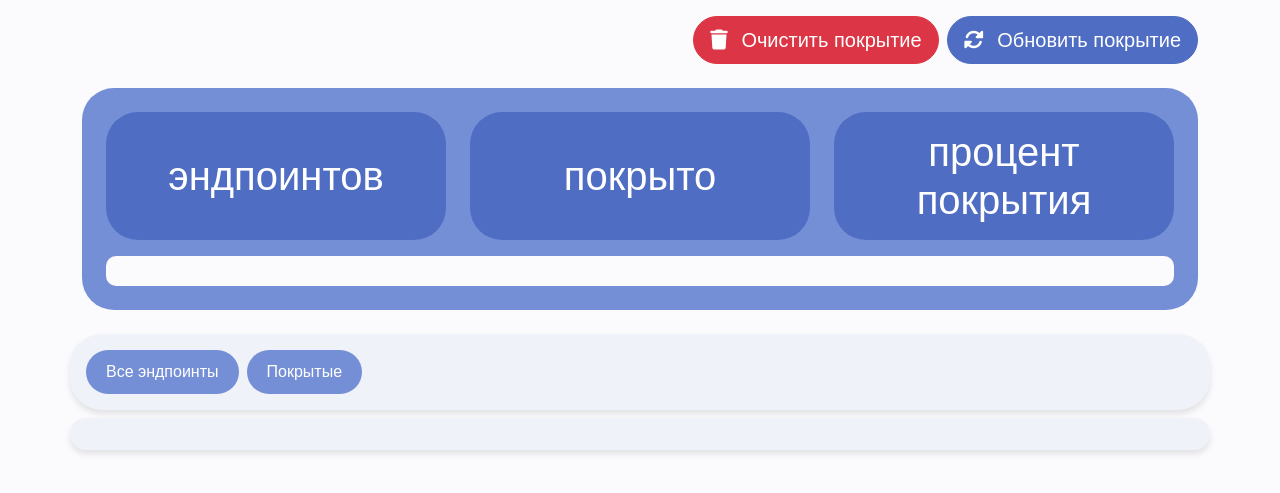
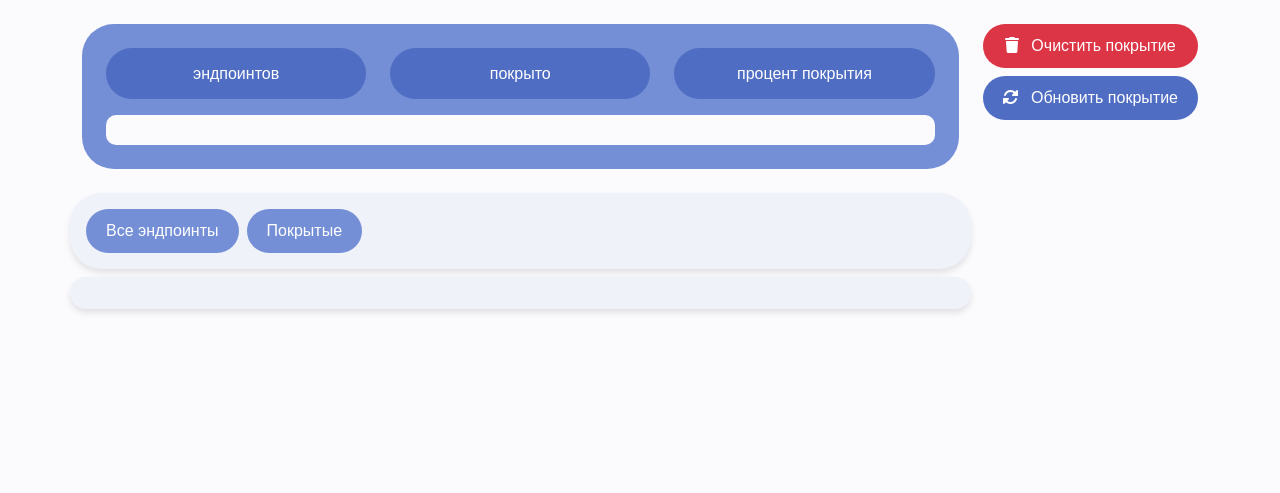
Before and after one commit to victoretc/api-coverage-by-swagger, a FastAPI app: template src/templates/coverage.html in a window 1280 px wide. Shown: the top 493 px of the page. Run offline with FastAPI, Linux system fonts and the light colour scheme; the template is opened without the code that fills it, so the values that code supplies are empty.

Commit message:
prompt: refactoring of design

```diff
--- a/src/static/css/base.css
+++ b/src/static/css/base.css
@@ -12,6 +12,10 @@
 body {
     background-color: var(--all-bg);
     font-family: 'Arial', sans-serif;
+}
+
+.container-md {
+    max-width: 1140px;
 }
 
 .bg-card {
@@ -70,15 +74,10 @@ body {
     box-shadow: var(--shadow);
     display: none;
     z-index: 1000;
-    animation: fadein 0.5s, fadeout 0.5s 2.5s;
+    animation: fadein 0.3s ease;
 }
 
 @keyframes fadein {
     from { bottom: 0; opacity: 0; }
     to { bottom: 20px; opacity: 1; }
 }
-
-@keyframes fadeout {
-    from { bottom: 20px; opacity: 1; }
-    to { bottom: 0; opacity: 0; }
-}
--- a/src/static/css/coverage.css
+++ b/src/static/css/coverage.css
@@ -27,28 +27,32 @@
 }
 
 .text-block .large-text {
-    font-size: 110px;
+    font-size: 64px;
     font-weight: bold;
 }
 
 .text-block .medium-text {
-    font-size: 50px;
+    font-size: 24px;
     font-weight: bold;
 }
 
 .text-block .small-text {
-    font-size: 40px;
+    font-size: 16px;
 }
 
-.btn-filter {
+.btn-filter,
+.btn-sidebar {
     border: none;
     cursor: pointer;
     transition: background 0.3s ease, transform 0.2s ease;
     padding: 10px 20px;
     font-size: 16px;
+    border-radius: 100px;
+}
+
+.btn-filter {
     color: white;
     background-color: var(--secondary-color);
-    border-radius: 10px;
 }
 
 .btn-filter:hover {
--- a/src/static/js/coverage.js
+++ b/src/static/js/coverage.js
@@ -1,11 +1,9 @@
 function filterEndpoints(tag) {
     const tagGroups = document.querySelectorAll('.tag-group');
-    const endpoints = document.querySelectorAll('.endpoint');
     const noResultsMessage = document.getElementById('no-results-message');
     let hasVisibleResults = false;
 
     tagGroups.forEach(group => {
-        const groupTag = group.getAttribute('data-tag');
         const groupEndpoints = group.querySelectorAll('.endpoint');
         let groupHasVisibleEndpoints = false;
 
@@ -89,13 +87,13 @@ async function refreshCoverage() {
         });
 
         if (response.ok) {
-            showNotification('Спецификация успешно обновлена', 'success');
+            showNotification('Спецификация успешно обновлена');
             setTimeout(() => location.reload(), 1500);
         } else {
             const error = await response.json();
-            showNotification(error.detail || 'Ошибка при обновлении', 'error');
+            showNotification(error.detail || 'Ошибка при обновлении');
         }
     } catch (error) {
-        showNotification('Ошибка сети: ' + error.message, 'error');
+        showNotification('Ошибка сети: ' + error.message);
     }
 }
--- a/src/templates/coverage.html
+++ b/src/templates/coverage.html
@@ -7,20 +7,9 @@
 {% endblock %}
 
 {% block content %}
-    <div class="row">
-        <div class="col-12">
-                <div class="d-flex flex-column flex-md-row gap-2 justify-content-end mt-3">
-                    <button class="btn btn-danger rounded-5 btn-lg" onclick="clearCoverage()">
-                        <i class="fas fa-trash"></i> Очистить покрытие
-                    </button>
-                    <button class="btn btn-primary rounded-5 btn-lg" onclick="refreshCoverage()">
-                        <i class="fas fa-sync-alt"></i> Обновить покрытие
-                    </button>
-                </div>
-        </div>
-    </div>
-
-    <div class="bg-secondary rounded-5 p-4 mt-4">
+    <div class="row mt-4">
+        <div class="col-md order-md-1">
+            <div class="bg-secondary rounded-5 p-4">
                 <div class="row row-cols-1 row-cols-md-3 g-4 mb-3">
                     <div class="col">
                         <div class="bg-primary rounded-5 text-block text-white p-3 text-center">
@@ -51,14 +40,14 @@
                 </div>
             </div>
 
-    <div class="row rounded-5 mt-4 text-white bg-card p-3">
-        <button class="col-auto bg-secondary rounded-5 me-2 text-block btn-filter" onclick="filterEndpoints('all')">Все эндпоинты</button>
-        <button class="col-auto bg-secondary rounded-5 me-2 text-block btn-filter" onclick="filterEndpoints('covered')">Покрытые</button>
+            <div class="row rounded-5 mt-4 text-white bg-card p-3" style="gap: 0.5rem;">
+                <button class="col-auto btn-filter" onclick="filterEndpoints('all')">Все эндпоинты</button>
+                <button class="col-auto btn-filter" onclick="filterEndpoints('covered')">Покрытые</button>
             </div>
 
-    <div class="row rounded-5 mt-2 card-bg text-white bg-card p-3 d-flex flex-wrap" style="gap: 0.5rem;">
+            <div class="row rounded-5 mt-2 card-bg text-white bg-card p-3 d-flex flex-wrap" style="gap: 0.75rem;">
                 {% for tag in tags %}
-            <button class="col-auto bg-secondary rounded-5 text-block btn-filter" onclick="filterEndpoints('{{ tag }}')">{{ tag }}</button>
+                    <button class="col-auto btn-filter" onclick="filterEndpoints('{{ tag }}')">{{ tag }}</button>
                 {% endfor %}
             </div>
 
@@ -69,11 +58,11 @@
                         <span class="medium-text">{{ tag }}</span>
                     </div>
                     {% for endpoint in endpoints %}
-            <div class="endpoint" data-tag="{{ tag }}" data-covered="{% if (endpoint.method, endpoint.path) in covered_endpoints %}true{% else %}false{% endif %}">
+                    <div class="endpoint" data-tag="{{ tag }}" data-covered="{% if endpoint in covered_endpoints %}true{% else %}false{% endif %}">
                         <div class="method">{{ endpoint.method }}</div>
-                <div class="path text-primary" style="font-weight: bold">{{ endpoint.path }}</div>
-                <div class="status {% if (endpoint.method, endpoint.path) in covered_endpoints %}covered{% endif %}">
-                    {% if (endpoint.method, endpoint.path) in covered_endpoints %}покрыт{% else %}не покрыт{% endif %}
+                        <div class="path">{{ endpoint.path }}</div>
+                        <div class="status {% if endpoint in covered_endpoints %}covered{% endif %}">
+                            {% if endpoint in covered_endpoints %}покрыт{% else %}не покрыт{% endif %}
                         </div>
                     </div>
                     {% endfor %}
@@ -84,6 +73,19 @@
             <div id="no-results-message" class="bg-danger rounded-5 p-3 text-white text-center" style="display: none;">
                 Нет результатов по вашему запросу.
             </div>
+        </div>
+
+        <div class="col-md-auto order-md-2 mt-3 mt-md-0 sticky-md-top" style="top: 1rem; align-self: flex-start;">
+            <div class="d-flex flex-column flex-sm-row flex-md-column gap-2">
+                <button class="btn btn-danger btn-sidebar w-100" onclick="clearCoverage()">
+                    <i class="fas fa-trash me-2"></i> Очистить покрытие
+                </button>
+                <button class="btn btn-primary btn-sidebar w-100" onclick="refreshCoverage()">
+                    <i class="fas fa-sync-alt me-2"></i> Обновить покрытие
+                </button>
+            </div>
+        </div>
+    </div>
 
     <div id="notification" class="notification">
         <span id="notification-message"></span>
```
Also changed, not shown: other parts of src/static/css/coverage.css (+22 -11 lines), src/static/css/url_form.css (+16 -16 lines), src/static/js/url_form.js (+8 -13 lines), src/templates/url_form.html (+11 -11 lines). Lines whose indentation alone changed are shown as unchanged.
